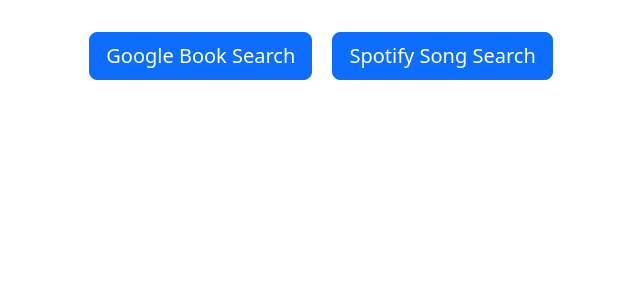
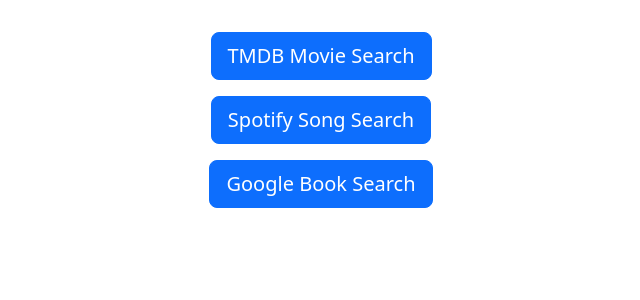
Before and after one commit to Rosssaab/MainMenu, a Flask app: page / in a window 1280 px wide. Shown: the part 120-420 px from the top of the page, without its empty margins (319-959 px from the left). Run offline with Flask 3, Linux system fonts and the light colour scheme; some libraries are stand-ins or nearby versions.

Commit message:
Add TMDB movie search

```diff
--- a/app.py
+++ b/app.py
@@ -5,9 +5,9 @@
 
 # Define your port mappings here
 PORT_MAPPINGS = {
-    'app1': 8081,
-    'app2': 8082,
-    'app3': 8083,
+    'MainMenu': 8080,
+    'BookSearch': 8081,
+    'SongSearch': 8082,
 }
 
 # Keep your existing routes here
@@ -21,8 +21,10 @@
 @app.route('/<app_name>')
 def redirect_to_app(app_name):
     if app_name in PORT_MAPPINGS:
-        return redirect(f"http://localhost:{PORT_MAPPINGS[app_name]}")
+        return redirect(f"http://mywebstuff.co.uk:{PORT_MAPPINGS[app_name]}")
     return f"No application named {app_name} found.", 404
 
 if __name__ == '__main__':
-    serve(app, host='0.0.0.0', port=80)
+    from waitress import serve
+    print("Starting server on http://localhost:8080")
+    serve(app, host='0.0.0.0', port=8080)
--- a/templates/index.html
+++ b/templates/index.html
@@ -42,9 +42,9 @@
 
         <div class="row justify-content-center">
             <div class="col-md-8 text-center">
-                <a href="http://www.mywebstuff.co.uk:8080" class="btn btn-lg btn-primary m-2">Google Book Search</a>
-                <a href="http://www.mywebstuff.co.uk:8081" class="btn btn-lg btn-primary m-2">Spotify Song Search</a>
-               <!-- <a href="http://c.com" class="btn btn-lg btn-info m-2">Website C</a>-->
+                <a href="http://www.mywebstuff.co.uk:8083" class="btn btn-lg btn-primary m-2">TMDB Movie Search</a><br>
+                <a href="http://www.mywebstuff.co.uk:8082" class="btn btn-lg btn-primary m-2">Spotify Song Search</a><br>
+                <a href="http://www.mywebstuff.co.uk:8081" class="btn btn-lg btn-primary m-2">Google Book Search</a><br>
             </div>
         </div>
     </div>
```
